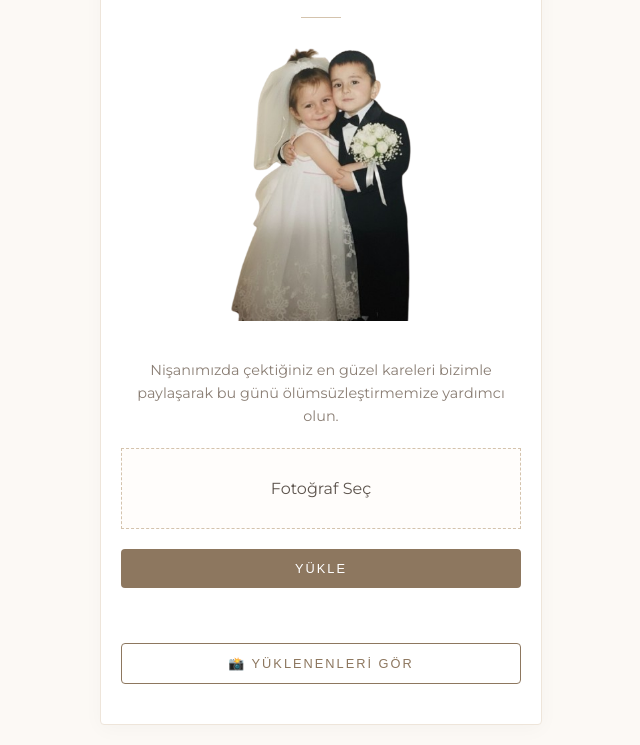
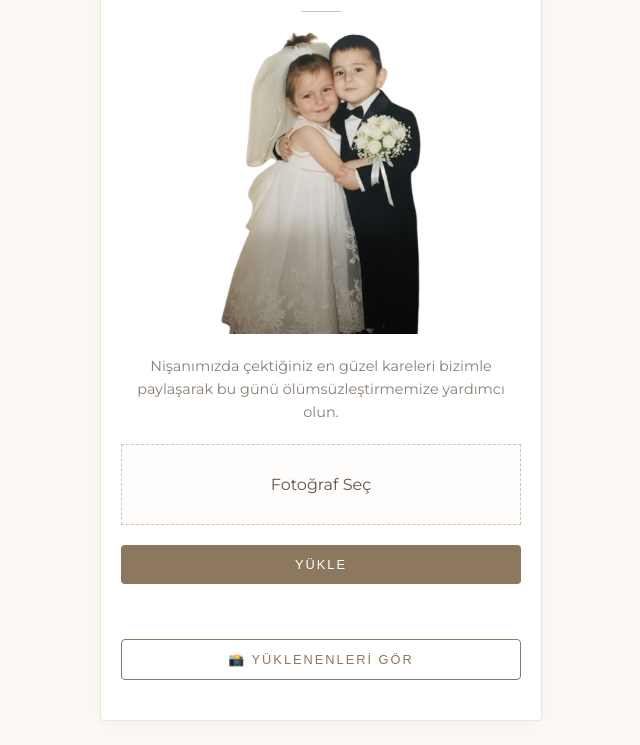
Before and after one commit to eneskasim18/aleyna-enes-nisan-hatirasi, a plain HTML site: page index.html in a window 1280 px wide. Shown: the part 132-877 px from the top of the page, without its empty margins (319-959 px from the left). Drawn offline with nearby package versions, Linux system fonts and the light colour scheme; a web font is replaced by a local one.

Commit message:
Fix HTML encoding issues and improve layout

```diff
--- a/index.html
+++ b/index.html
@@ -25,13 +25,22 @@
             transition: all 0.3s ease;
         }
         h1 { font-family: 'Playfair Display', serif; font-weight: 400; font-size: 2rem; margin-bottom: 5px; color: #8d775f; }
-        h2 { font-size: 1rem; font-weight: 300; letter-spacing: 2px; text-transform: uppercase; color: #b0a8a0; margin-top: 0; }
-        .divider { width: 40px; height: 1px; background: #d4c3ad; margin: 20px auto; }
+        h2 { font-size: 1rem; font-weight: 300; letter-spacing: 2px; text-transform: uppercase; color: #b0a8a0; margin-top: 0; margin-bottom: 15px auto;}
+        .divider {
+			width: 40px;
+			height: 1px;
+			background: #d4c3ad;
+			/* Marginleri ayırıyoruz: */
+			margin-top: 5px;     /* Çizginin ÜSTÜNDEKİ boşluk (H2'den uzaklık) */
+			margin-bottom: 5px;  /* Çizginin ALTINDAKİ boşluk (Fotoğrafa uzaklık) */
+			margin-left: auto;   /* Ortalamak için */
+			margin-right: auto;  /* Ortalamak için */
+		}
         p { font-size: 0.9rem; line-height: 1.6; margin-bottom: 20px; color: #8a7e74; }
 
         .couple-photo {
-            width: 180px; height: auto;
-            margin: 10px auto 20px auto;
+            width: 200px; height: auto;
+            margin: 15px auto 2px auto;
 			background-color: white;
         }
 
```
